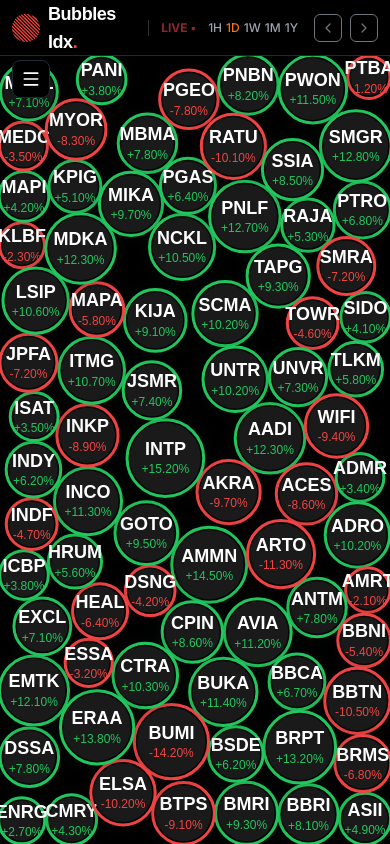
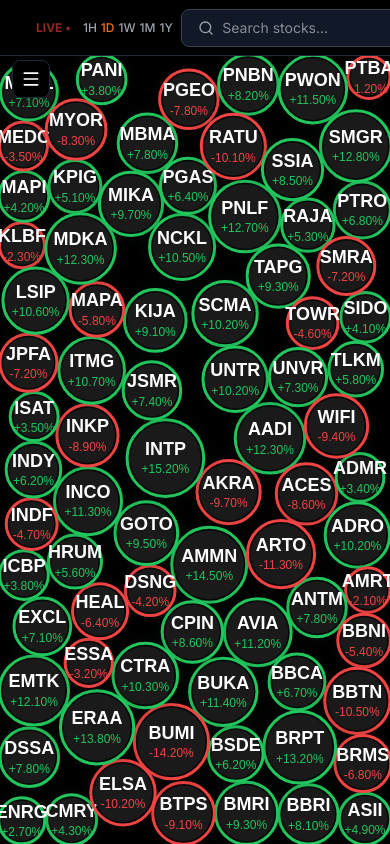
Before and after one commit to nvn01/bubbles-idx, a Next.js app: page / in a window 390 px wide. Built offline with nearby package versions, Linux system fonts and the light colour scheme; a web font is replaced by a local one.

Commit message:
feat: optimize mobile header layout
- Hide 'Bubbles Idx.' text on mobile, show only logo icon
- Make search bar visible and centered on mobile
- Keeps full logo with text on desktop/tablet (md+)

```diff
--- a/src/components/Header.tsx
+++ b/src/components/Header.tsx
@@ -122,7 +122,7 @@ export function Header({
             </div>
 
             {/* Center section - Search Input */}
-            <div ref={searchRef} className="relative flex-1 max-w-md hidden md:block">
+            <div ref={searchRef} className="relative flex-1 max-w-md">
                 <div
                     className="flex items-center gap-2 px-4 py-2 rounded-lg"
                     style={{
--- a/src/components/Logo.tsx
+++ b/src/components/Logo.tsx
@@ -41,8 +41,9 @@ export function Logo({ showMonogram = true, className = "" }: LogoProps) {
                     className="flex-shrink-0"
                 />
             )}
+            {/* Hide text on mobile, show on md+ */}
             <span
-                className="font-logo font-bold text-lg tracking-tight"
+                className="hidden md:inline font-logo font-bold text-lg tracking-tight"
                 style={{ color: textColor }}
             >
                 Bubbles Idx
```
